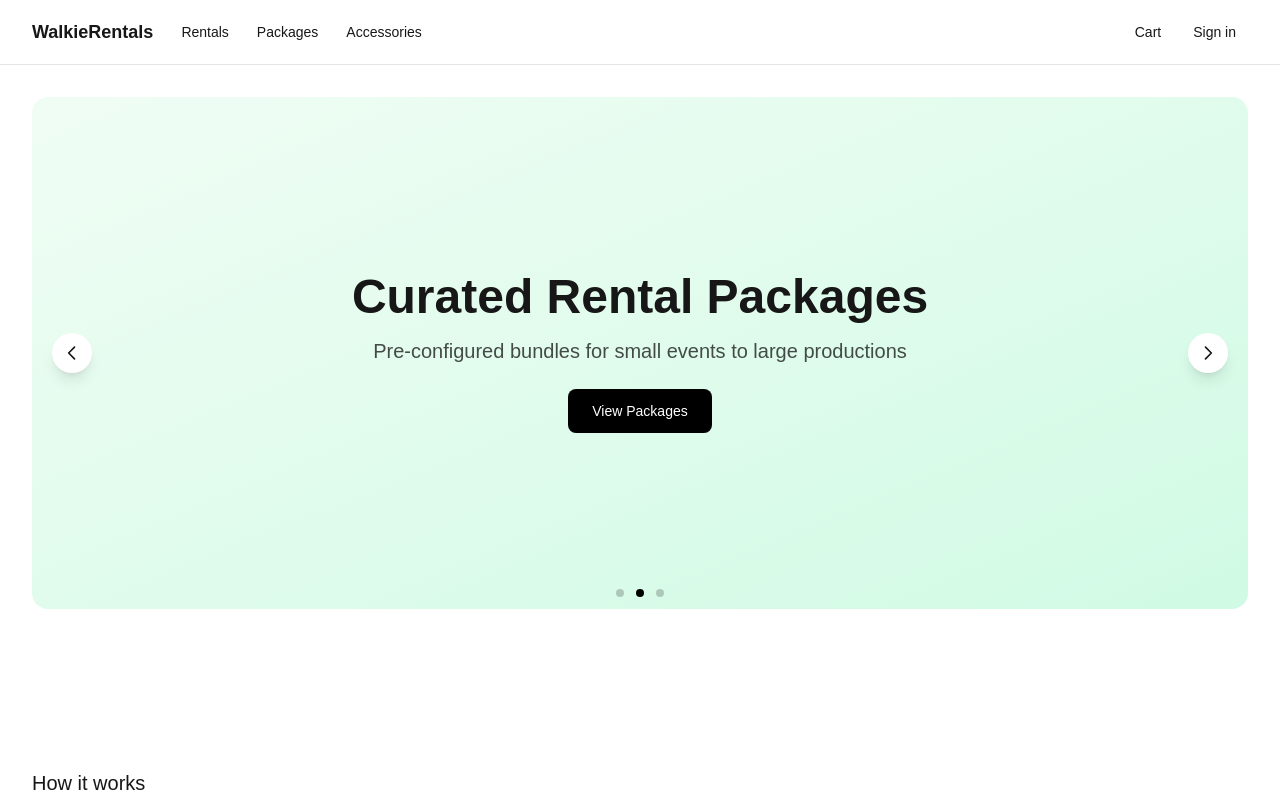
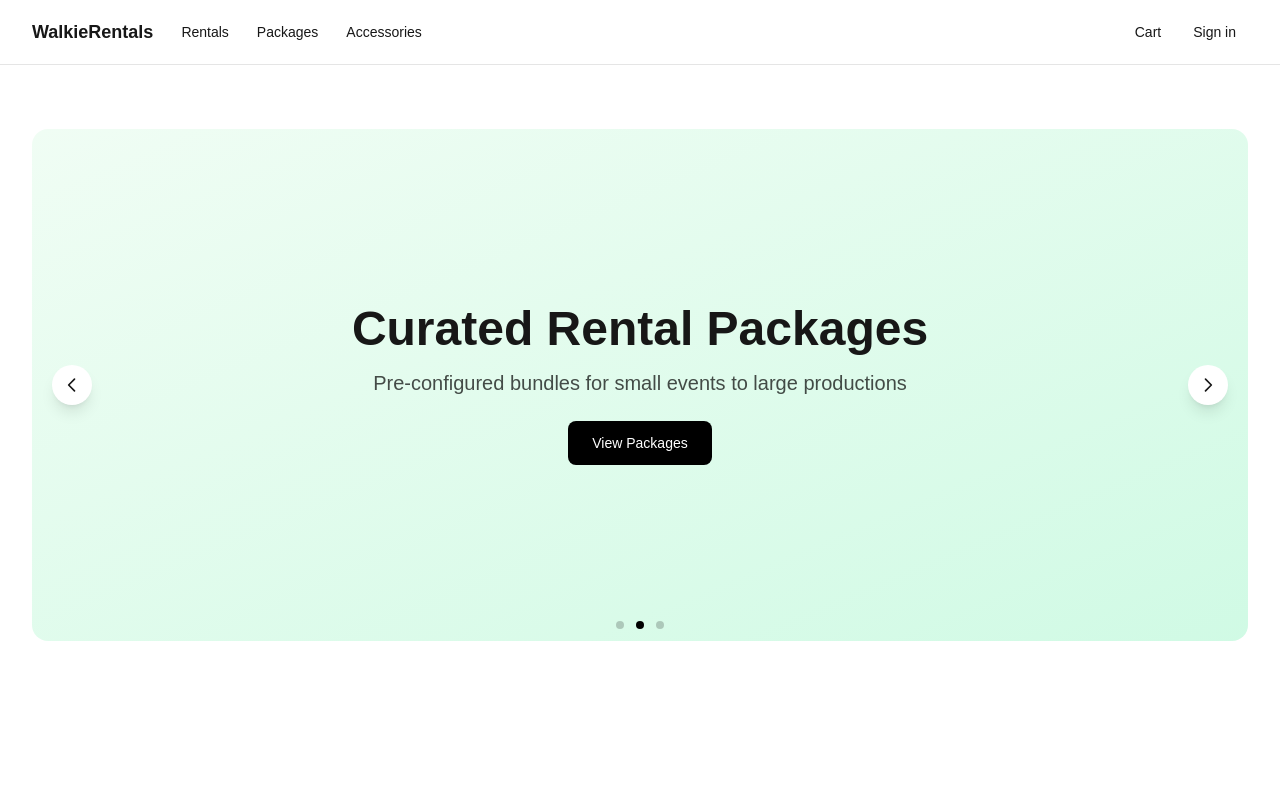
Before and after one commit to lschneiderny/walkierental, a Next.js app: page / in a window 1280 px wide. Shown: the top 800 px of the page. Built offline with nearby package versions, Linux system fonts and the light colour scheme; no server answers.

Commit message:
style: match carousel spacing with page sections
- Changed to max-w-7xl container with auto margins
- Applied consistent padding (px-4 sm:px-6 lg:px-8 py-16)
- Now aligns perfectly with How it works and Featured sections

```diff
--- a/components/HeroCarousel.tsx
+++ b/components/HeroCarousel.tsx
@@ -72,7 +72,7 @@
   }, []);
 
   return (
-    <div className="mx-4 sm:mx-6 lg:mx-8 my-8">
+    <div className="mx-auto max-w-7xl px-4 sm:px-6 lg:px-8 py-16">
       <div
         data-carousel='{
           "loadingClasses": "opacity-0",
```
